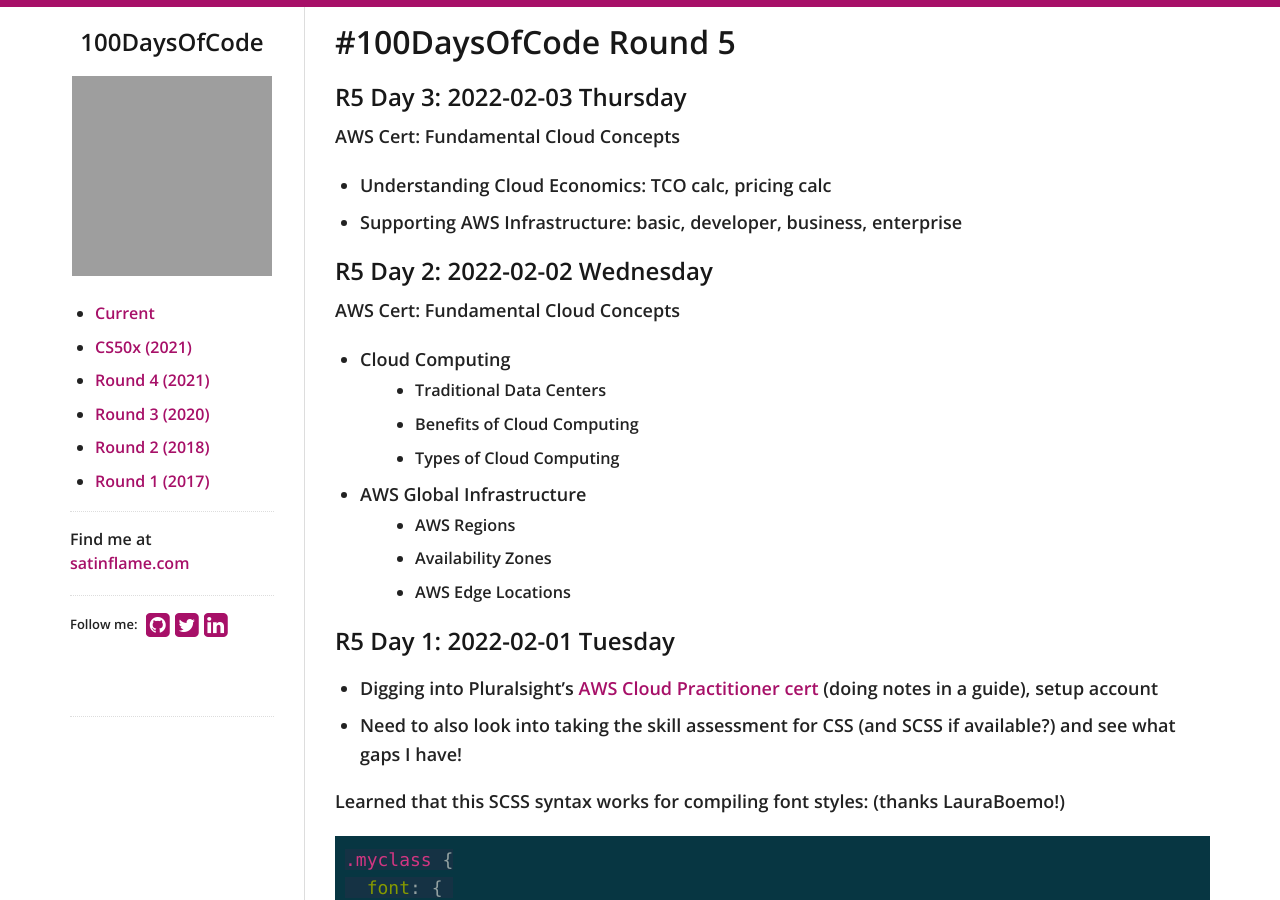
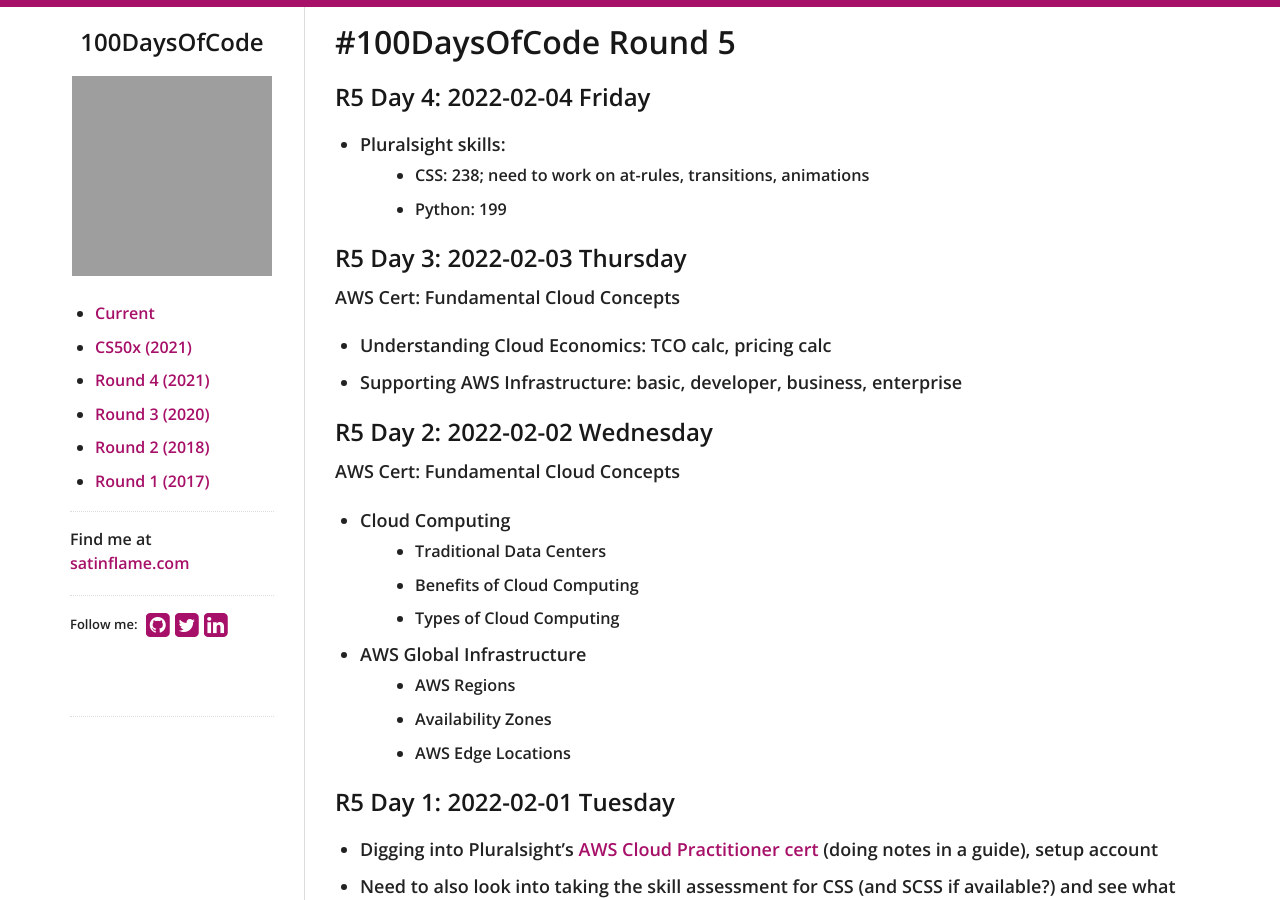
Before and after one commit to virtual/100daysofcode, a Jekyll site: the page built from index.md, in a window 1280 px wide and 900 px high. Built offline with Jekyll 4.4.1, drawn with Linux system fonts in a browser that asks for light colours; nearby versions of some CDN libraries; our own code applies the rules of GitHub Pages for plain Markdown files; grey boxes are pictures that could not be loaded.

Commit message:
Update index.md

```diff
--- a/index.md
+++ b/index.md
@@ -1,4 +1,10 @@
 # #100DaysOfCode Round 5
+
+## R5 Day 4: 2022-02-04 Friday
+
+- Pluralsight skills:
+  - CSS: 238; need to work on at-rules, transitions, animations
+  - Python: 199
 
 ## R5 Day 3: 2022-02-03 Thursday
 
```
